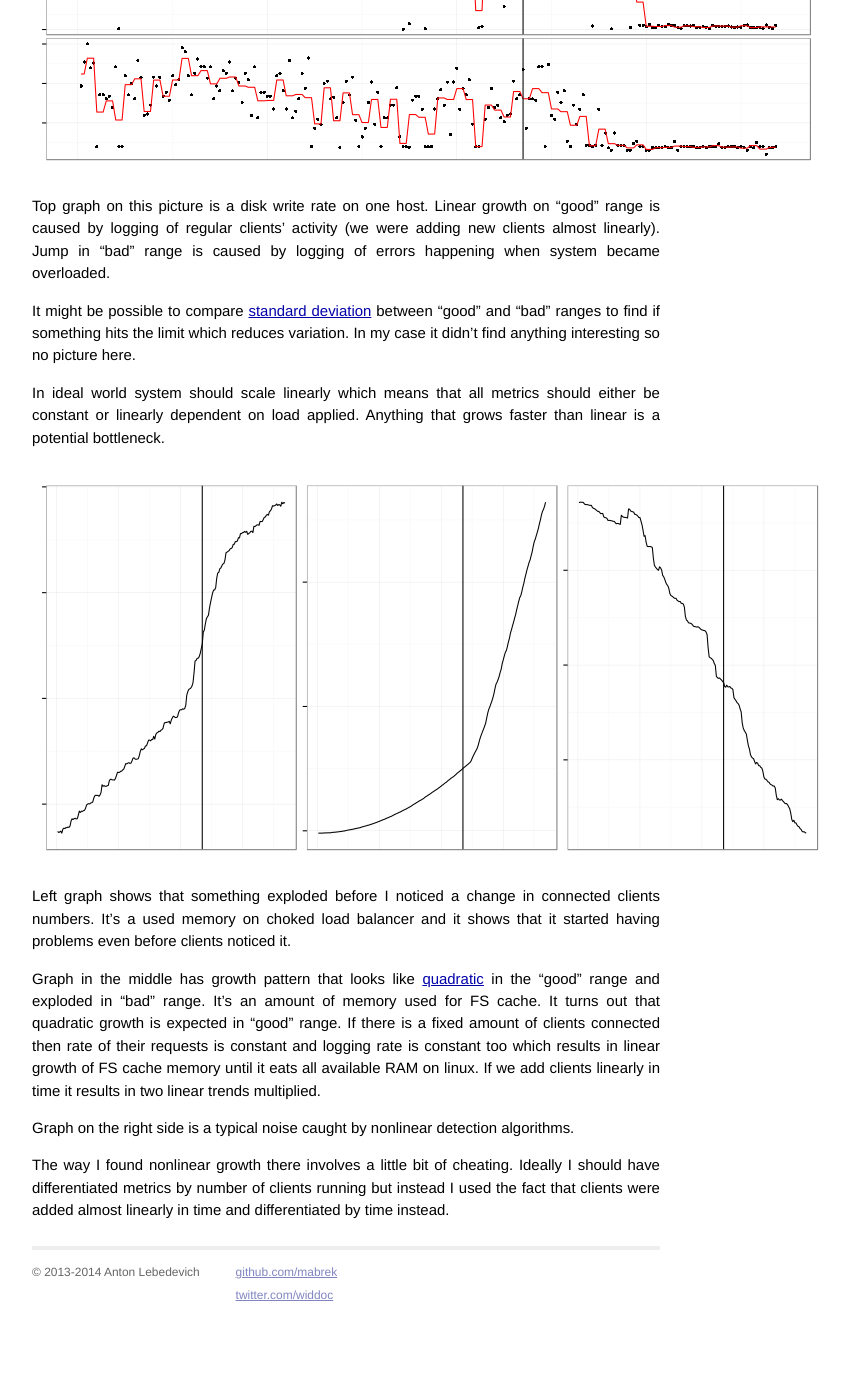
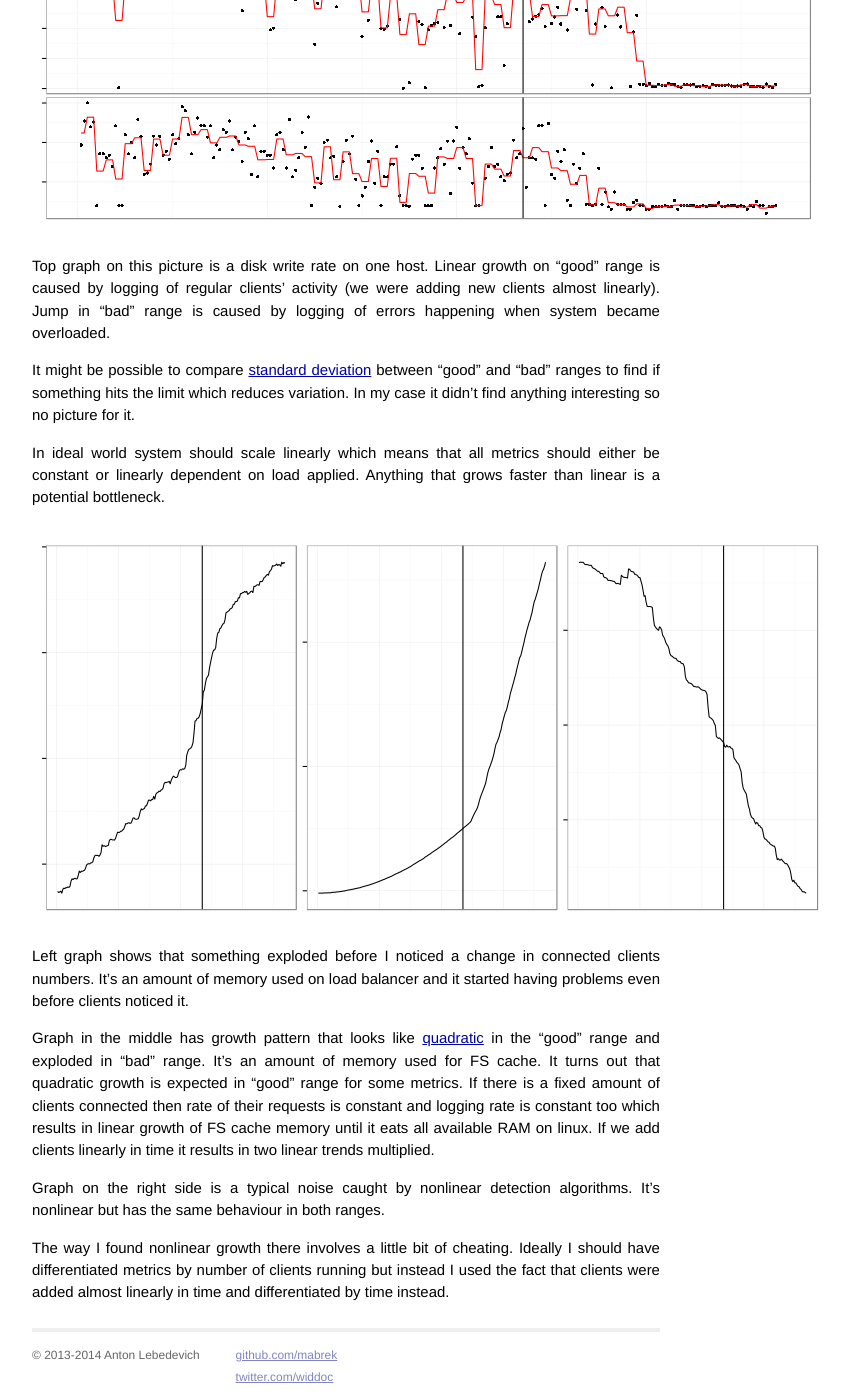
Before and after one commit to mabrek/mabrek.github.io, a Jekyll site: the page built from _posts/2014-02-14-statistics-for-monitoring-load-testing.md, in a window 1280 px wide and 1400 px high, scrolled down 5104 px. Shown: the whole window, without its empty margins (294-1144 px from the left). Built offline with Jekyll 4.4.1, drawn with Linux system fonts in a browser that asks for light colours; Markdown is read by kramdown in place of the engine named in the settings; before the commit the page ends 6422 px from its top, so only the background shows below that; some of the changed text lies outside the part shown.

Commit message:
abstract and corrections

```diff
--- a/_posts/2014-02-14-statistics-for-monitoring-load-testing.md
+++ b/_posts/2014-02-14-statistics-for-monitoring-load-testing.md
@@ -3,6 +3,8 @@
 title: "Statistics for Monitoring: Load Testing (Tuning)"
 tags: monitoring statistics
 ---
+
+_Shows how simple statistical methods help to clean obtained data and find bottlenecks for load testing._
 
 Usually there is a goal for a load testing otherwise why do that. It could be stated as "system should be able to handle X concurrently working users with latencies not higher than Y and zero errors using hardware not larger than Z". "Premature optimization is the root of all evil" principle usually leads to a system not being able to handle even X/10 users when development of most important features is done. In that case load testing transforms into iterative tuning process when you apply load to the system, find bottlenecks, optimize, rinse and repeat until X emulated users are happy.
 
@@ -69,16 +71,16 @@
 
 Top graph on this picture is a disk write rate on one host. Linear growth on "good" range is caused by logging of regular clients' activity (we were adding new clients almost linearly). Jump in "bad" range is caused by logging of errors happening when system became overloaded.
 
-It might be possible to compare [standard deviation](http://en.wikipedia.org/wiki/Standard_deviation) between "good" and "bad" ranges to find if something hits the limit which reduces variation. In my case it didn't find anything interesting so no picture here.
+It might be possible to compare [standard deviation](http://en.wikipedia.org/wiki/Standard_deviation) between "good" and "bad" ranges to find if something hits the limit which reduces variation. In my case it didn't find anything interesting so no picture for it.
 
 In ideal world system should scale linearly which means that all metrics should either be constant or linearly dependent on load applied. Anything that grows faster than linear is a potential bottleneck.
 
 ![nonlinear]({{ site.url }}/img/aspm/nonlinear.png)
 
-Left graph shows that something exploded before I noticed a change in connected clients numbers. It's a used memory on choked load balancer and it shows that it started having problems even before clients noticed it.
+Left graph shows that something exploded before I noticed a change in connected clients numbers. It's an amount of memory used on load balancer and it started having problems even before clients noticed it.
 
-Graph in the middle has growth pattern that looks like [quadratic](http://en.wikipedia.org/wiki/Quadratic_function) in the "good" range and exploded in "bad" range. It's an amount of memory used for FS cache. It turns out that quadratic growth is expected in "good" range. If there is a fixed amount of clients connected then rate of their requests is constant and logging rate is constant too which results in linear growth of FS cache memory until it eats all available RAM on linux. If we add clients linearly in time it results in two linear trends multiplied.
+Graph in the middle has growth pattern that looks like [quadratic](http://en.wikipedia.org/wiki/Quadratic_function) in the "good" range and exploded in "bad" range. It's an amount of memory used for FS cache. It turns out that quadratic growth is expected in "good" range for some metrics. If there is a fixed amount of clients connected then rate of their requests is constant and logging rate is constant too which results in linear growth of FS cache memory until it eats all available RAM on linux. If we add clients linearly in time it results in two linear trends multiplied.
 
-Graph on the right side is a typical noise caught by nonlinear detection algorithms.
+Graph on the right side is a typical noise caught by nonlinear detection algorithms. It's nonlinear but has the same behaviour in both ranges.
 
 The way I found nonlinear growth there involves a little bit of cheating. Ideally I should have differentiated metrics by number of clients running but instead I used the fact that clients were added almost linearly in time and differentiated by time instead.
```
